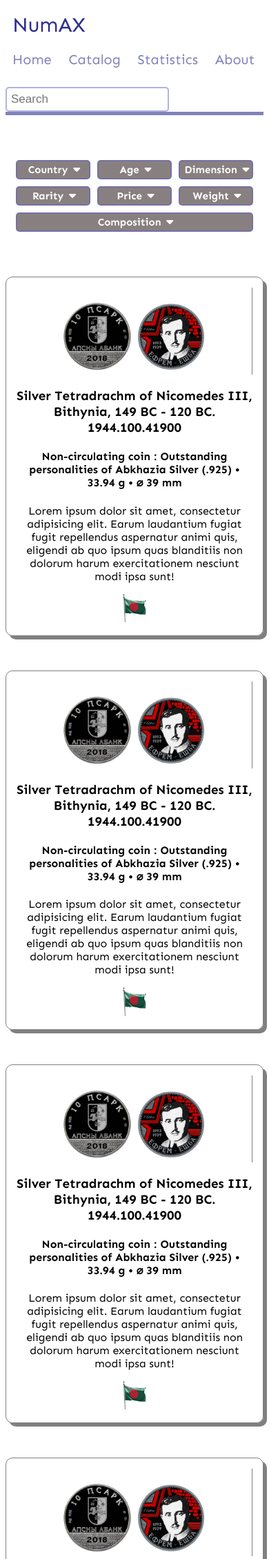
After one commit to BejanEduard/NumAX, a PHP site: page /catalog.html in a window 390 px wide. The commit adds this page. Shown: the top 2260 px of the page at 69% size. Run offline with PHP 8.4, Linux system fonts and the light colour scheme; some libraries are stand-ins or nearby versions.

Commit message:
Catalog added
Am adaugat catalog.html responsive

```diff
--- /dev/null
+++ b/catalog.html
@@ -0,0 +1,176 @@
+<!DOCTYPE html>
+<html lang="en">
+
+<head>
+    <meta charset="UTF-8">
+    <meta name="viewport" content="width=device-width, initial-scale=1.0">
+    <meta http-equiv="X-UA-Compatible" content="ie=edge">
+    <link rel="stylesheet" href="style.css">
+    <link href="https://fonts.googleapis.com/css2?family=Sen:wght@400;700;800&display=swap" rel="stylesheet">
+    <script src="https://kit.fontawesome.com/cdd030e6ac.js" crossorigin="anonymous"></script>
+    <title>NumAx</title>
+</head>
+
+<body>
+    <nav class="container">
+        <a id="logo" href="#">NumAX</a>
+        <div class="nav-list">
+            <ul class="nav-list">
+                <li>
+                    <a href="main.html">Home</a>
+                </li>
+                <li>
+                    <a href="catalog.html">Catalog</a>
+                </li>
+                <li>
+                    <a href="#">Statistics</a>
+                </li>
+                <li>
+                    <a href="#">About</a>
+                </li>
+
+            </ul>
+            <input type="text" placeholder="Search">
+        </div>
+    </nav>
+
+    <div class="filter-section">
+        <div class="container">
+            <div class="filter-option">
+                <h4>Country</h4>
+                <i class="fas fa-caret-down"></i>
+            </div>
+            <div class="filter-option">
+                <h4>Age</h4>
+                <i class="fas fa-caret-down"></i>
+            </div>
+            <div class="filter-option">
+                <h4>Dimension</h4>
+                <i class="fas fa-caret-down"></i>
+            </div>
+            <div class="filter-option">
+                <h4>Rarity</h4>
+                <i class="fas fa-caret-down"></i>
+            </div>
+            <div class="filter-option">
+                <h4>Price</h4>
+                <i class="fas fa-caret-down"></i>
+            </div>
+            <div class="filter-option">
+                <h4>Weight</h4>
+
+                <i class="fas fa-caret-down"></i>
+            </div>
+            <div class="filter-option">
+                <h4>Composition</h4>
+                <i class="fas fa-caret-down"></i>
+            </div>
+
+        </div>
+    </div>
+
+    <div class="coin-info container">
+        <div class="coin-picture col-5 col-s-4">
+            <div class="coin-sides">
+                <img src="img/catalog1_side1.jpg" alt="No Photo Available">
+                <img src="img/catalog1_side2.jpg" alt="No Photo Available">
+            </div>
+        </div>
+        <div class="coin-text col-7 col-s-8">
+            <div class="coin-details">
+                <h3>Silver Tetradrachm of Nicomedes III, Bithynia, 149 BC - 120 BC. 1944.100.41900</h3>
+                <h4>Non-circulating coin : Outstanding personalities of Abkhazia Silver (.925) • 33.94 g • ⌀ 39 mm</h4>
+                <p>Lorem ipsum dolor sit amet, consectetur adipisicing elit. Earum laudantium fugiat fugit repellendus aspernatur
+                    animi quis, eligendi ab quo ipsum quas blanditiis non dolorum harum exercitationem nesciunt modi ipsa
+                    sunt!
+                </p>
+                <img src="img/bangladesh.png" alt="No picture available">
+            </div>
+        </div>
+    </div>
+    <div class="coin-info container">
+        <div class="coin-picture col-5 col-s-4">
+            <div class="coin-sides">
+                <img src="img/catalog1_side1.jpg" alt="No Photo Available">
+                <img src="img/catalog1_side2.jpg" alt="No Photo Available">
+            </div>
+        </div>
+        <div class="coin-text col-7 col-s-8">
+            <div class="coin-details">
+                <h3>Silver Tetradrachm of Nicomedes III, Bithynia, 149 BC - 120 BC. 1944.100.41900</h3>
+                <h4>Non-circulating coin : Outstanding personalities of Abkhazia Silver (.925) • 33.94 g • ⌀ 39 mm</h4>
+                <p>Lorem ipsum dolor sit amet, consectetur adipisicing elit. Earum laudantium fugiat fugit repellendus aspernatur
+                    animi quis, eligendi ab quo ipsum quas blanditiis non dolorum harum exercitationem nesciunt modi ipsa
+                    sunt!
+                </p>
+                <img src="img/bangladesh.png" alt="No picture available">
+            </div>
+        </div>
+    </div>
+    <div class="coin-info container">
+        <div class="coin-picture col-5 col-s-4">
+            <div class="coin-sides">
+                <img src="img/catalog1_side1.jpg" alt="No Photo Available">
+                <img src="img/catalog1_side2.jpg" alt="No Photo Available">
+            </div>
+        </div>
+        <div class="coin-text col-7 col-s-8">
+            <div class="coin-details">
+                <h3>Silver Tetradrachm of Nicomedes III, Bithynia, 149 BC - 120 BC. 1944.100.41900</h3>
+                <h4>Non-circulating coin : Outstanding personalities of Abkhazia Silver (.925) • 33.94 g • ⌀ 39 mm</h4>
+                <p>Lorem ipsum dolor sit amet, consectetur adipisicing elit. Earum laudantium fugiat fugit repellendus aspernatur
+                    animi quis, eligendi ab quo ipsum quas blanditiis non dolorum harum exercitationem nesciunt modi ipsa
+                    sunt!
+                </p>
+                <img src="img/bangladesh.png" alt="No picture available">
+            </div>
+        </div>
+    </div>
+    <div class="coin-info container">
+        <div class="coin-picture col-5 col-s-4">
+            <div class="coin-sides">
+                <img src="img/catalog1_side1.jpg" alt="No Photo Available">
+                <img src="img/catalog1_side2.jpg" alt="No Photo Available">
+            </div>
+        </div>
+        <div class="coin-text col-7 col-s-8">
+            <div class="coin-details">
+                <h3>Silver Tetradrachm of Nicomedes III, Bithynia, 149 BC - 120 BC. 1944.100.41900</h3>
+                <h4>Non-circulating coin : Outstanding personalities of Abkhazia Silver (.925) • 33.94 g • ⌀ 39 mm</h4>
+                <p>Lorem ipsum dolor sit amet, consectetur adipisicing elit. Earum laudantium fugiat fugit repellendus aspernatur
+                    animi quis, eligendi ab quo ipsum quas blanditiis non dolorum harum exercitationem nesciunt modi ipsa
+                    sunt!
+                </p>
+                <img src="img/bangladesh.png" alt="No picture available">
+            </div>
+        </div>
+    </div>
+
+
+    <footer class="container">
+        <a id="logo" href="#">NumAX</a>
+        <ul class="nav-list  ">
+            <li>
+                <a href="#">Home</a>
+            </li>
+            <li>
+                <a href="#">Catalog</a>
+            </li>
+            <li>
+                <a href="#">Statistics</a>
+            </li>
+            <li>
+                <a href="#">About</a>
+            </li>
+
+        </ul>
+        <div class="social-media">
+            <i class="fab fa-instagram"></i>
+            <i class="fab fa-facebook"></i>
+            <i class="fab fa-linkedin-in"></i>
+            <i class="fab fa-twitter"></i>
+        </div>
+    </footer>
+</body>
+
+</html>
--- a/main.html
+++ b/main.html
@@ -13,14 +13,14 @@
 
 <body>
     <nav class="container">
-        <a id="logo" href="#">NumAX</a>
+        <a id="logo" href="main.html">NumAX</a>
         <div class="nav-list">
             <ul class="nav-list">
                 <li>
-                    <a href="#">Home</a>
+                    <a href="main.html">Home</a>
                 </li>
                 <li>
-                    <a href="#">Catalog</a>
+                    <a href="catalog.html">Catalog</a>
                 </li>
                 <li>
                     <a href="#">Statistics</a>
--- a/style.css
+++ b/style.css
@@ -149,6 +149,71 @@ footer .social-media i:hover{
 footer #logo:hover, footer .nav-list a:hover{
     text-decoration: underline;
 }
+
+
+/* --------------------------CATALOG.HTML----------------- */
+.filter-section{
+    margin-top:50px;
+    padding: 10px;
+}
+
+.filter-option{
+    border: 1px solid black;
+    flex-grow: 1;
+    flex-basis:100px;
+    margin:5px;
+    text-align: center;
+    border:2px solid rgba(101, 101, 202,0.5);
+    border-radius: 5px;
+    background-color: rgba(19, 3, 3, 0.501);
+    color:white;
+
+}
+
+.filter-option h4{
+    font-size:15px;
+    display: inline-block;
+    margin:3px;
+}
+
+.coin-info{
+    margin-top:50px;
+    border: 1px solid grey;
+    border-radius: 10px;
+    margin-left:20px;
+    margin-right:20px;
+    padding: 15px;
+    box-shadow: 5px 5px grey;
+
+}
+
+.coin-picture{
+    border-right: 1px solid grey;
+    display: inline-block;
+    text-align: center;
+
+}
+
+
+
+.coin-picture img{
+
+    display: inline-block;
+    margin:auto;
+    max-width: 30%;
+    margin-top:20px;
+    height: auto;
+}
+
+.coin-text{
+    text-align: center;
+}
+
+.coin-text img{
+    max-width:10%;
+    height: auto;
+}
+
  /* For mobile phones: */
  [class*="col-"] {
     width: 100%;
@@ -197,6 +262,10 @@ footer #logo:hover, footer .nav-list a:hover{
     display:flex!important;
 }
 
+.flex-row{
+    flex-direction: row;
+}
+
 .s-around{
     justify-content: space-around;
 }
```
Also changed, not shown: img/bangladesh.jpg (added), img/bangladesh.png (added), img/catalog1_side1.jpg (added), img/catalog1_side2.jpg (added).
